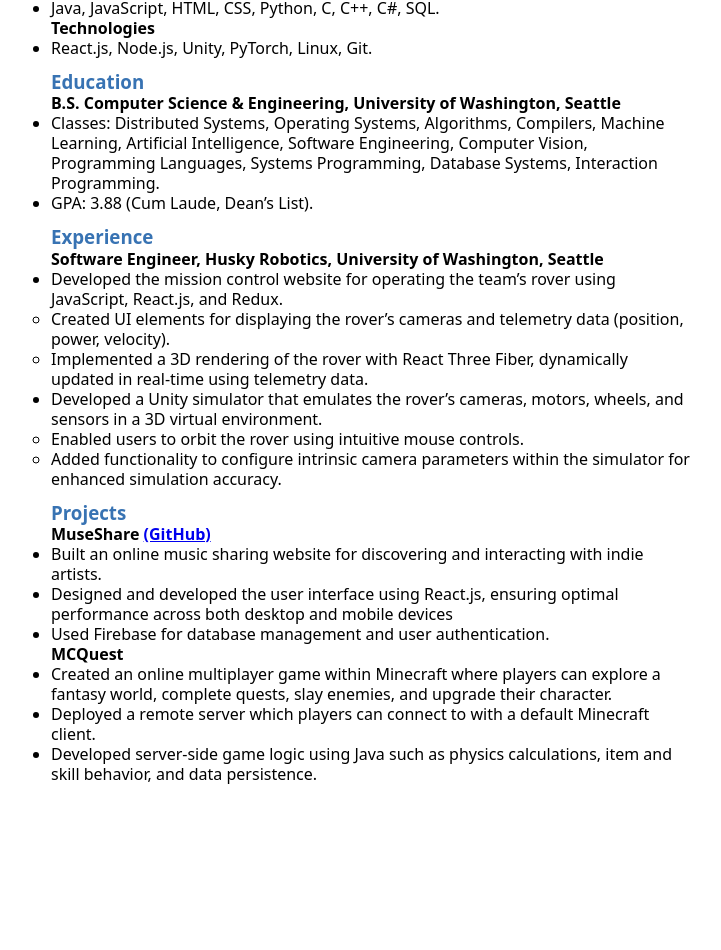
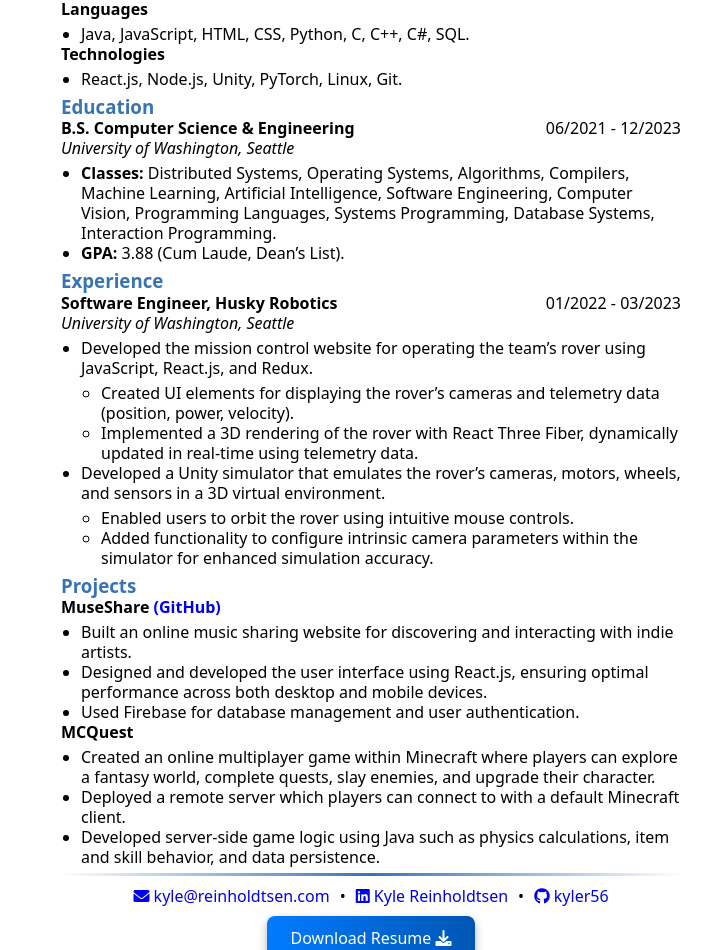
Before and after one commit to KyleR56/kyler56.github.io, a React (Vite) app: page / in a window 1280 px wide. Shown: the part 233-1183 px from the top of the page, without its empty margins (269-990 px from the left). Before the commit the page ends 1029 px from the top, so only its background shows below. Built offline with nearby package versions, Linux system fonts and the light colour scheme.

Commit message:
Add styling and social media links

```diff
--- a/index.html
+++ b/index.html
@@ -4,6 +4,7 @@
     <meta charset="UTF-8" />
     <link rel="icon" type="image/svg+xml" href="/favicon.png" />
     <meta name="viewport" content="width=device-width, initial-scale=1.0" />
+    <link rel="stylesheet" href="https://cdnjs.cloudflare.com/ajax/libs/font-awesome/6.0.0/css/all.min.css">
     <title>Kyle Reinholdtsen</title>
   </head>
   <body>
--- a/src/App.css
+++ b/src/App.css
@@ -6,6 +6,8 @@
 .app {
   width: 50%;
   margin: 0 auto;
+  padding: 10px;
+  box-sizing: border-box;
 }
 
 @media (max-width: 992px) {
@@ -24,12 +26,99 @@
   display: flex;
   flex-direction: column;
   align-items: center;
+  background-color: white;
+}
+
+h2 {
+  color: #6e6e6e;
+}
+
+article {
+  margin: 10px 0;
+}
+
+hr {
+  height: 3px;
+  border: none;
+  background: linear-gradient(to right, white, #3873B3, white);
 }
 
 section {
-  margin-bottom: 12px;
+  margin: 6px 0;
 }
 
 h3 {
   color: #3873B3;
 }
+
+.section-heading {
+  display: flex;
+  justify-content: space-between;
+}
+
+@media (max-width: 768px) {
+  .section-heading {
+    flex-direction: column;
+  }
+}
+
+ul {
+  list-style-position: outside;
+  margin-top: 5px;
+  padding-left: 20px;
+}
+
+a {
+  text-decoration: none;
+}
+
+a:visited {
+  color: blue;
+}
+
+footer {
+  display: flex;
+  flex-direction: column;
+  align-items: center;
+}
+
+.socials {
+  display: flex;
+  width: 100%;
+  justify-content: center;
+  margin-bottom: 10px;
+}
+
+@media (max-width: 768px) {
+  .socials {
+    flex-direction: column;
+    align-items: center;
+  }
+}
+
+.socials a {
+  margin: 0 10px;
+}
+
+@media (max-width: 768px) {
+  .separator {
+    display: none;
+  }
+}
+
+.download-button {
+  display: inline-block;
+  padding: 12px 24px;
+  border-radius: 8px;
+  background: linear-gradient(to right, #007bff, #0056b3);
+  color: white;
+  text-decoration: none;
+  transition: all 0.3s ease;
+  box-shadow: 0px 4px 10px rgba(0, 0, 0, 0.3);
+}
+
+.download-button:hover {
+  background: linear-gradient(to right, #0056b3, #003f7f);
+  transform: scale(1.05);
+  box-shadow: 0px 6px 12px rgba(0, 0, 0, 0.3);
+}
--- a/src/App.jsx
+++ b/src/App.jsx
@@ -2,20 +2,20 @@
 
 function App() {
   return (
-    <div className="app">
+    <div className='app'>
       <header>
         <h1>Kyle Reinholdtsen</h1>
         <h2>Software Engineer</h2>
       </header>
-      <hr></hr>
       <article>
-        <section className="section">
+        <hr></hr>
+        <section>
           <h3>About</h3>
           <p>
             Proficient full-stack developer with 2 years of experience in web programming, object-oriented design, distributed systems, and machine learning. Thrives in collaborative environments and works effectively in teams to deliver high-quality software.
           </p>
         </section>
-        <section class="section">
+        <section>
           <h3>Skills</h3>
           <h4>Languages</h4>
           <ul>
@@ -26,17 +26,25 @@
             <li>React.js, Node.js, Unity, PyTorch, Linux, Git.</li>
           </ul>
         </section>
-        <section class="section">
+        <section>
           <h3>Education</h3>
-          <h4>B.S. Computer Science & Engineering, University of Washington, Seattle</h4>
+          <div className='section-heading'>
+            <h4>B.S. Computer Science & Engineering</h4>
+            <span>06/2021 - 12/2023</span>
+          </div>
+          <p><i>University of Washington, Seattle</i></p>
           <ul>
-            <li>Classes: Distributed Systems, Operating Systems, Algorithms, Compilers, Machine Learning, Artificial Intelligence, Software Engineering, Computer Vision, Programming Languages, Systems Programming, Database Systems, Interaction Programming.</li>
-            <li>GPA: 3.88 (Cum Laude, Dean’s List).</li>
+            <li><b>Classes: </b>Distributed Systems, Operating Systems, Algorithms, Compilers, Machine Learning, Artificial Intelligence, Software Engineering, Computer Vision, Programming Languages, Systems Programming, Database Systems, Interaction Programming.</li>
+            <li><b>GPA: </b>3.88 (Cum Laude, Dean’s List).</li>
           </ul>
         </section>
-        <section class="section">
+        <section>
           <h3>Experience</h3>
-          <h4>Software Engineer, Husky Robotics, University of Washington, Seattle</h4>
+          <div className='section-heading'>
+            <h4>Software Engineer, Husky Robotics</h4>
+            <span>01/2022 - 03/2023</span>
+          </div>
+          <p><i>University of Washington, Seattle</i></p>
           <ul>
             <li>
               Developed the mission control website for operating the team’s rover using JavaScript, React.js, and Redux.
@@ -54,13 +62,13 @@
             </li>
           </ul>
         </section>
-        <section class="section">
+        <section>
           <h3>Projects</h3>
-          <h4>MuseShare <a href="https://github.com/KyleR56/MuseShare">(GitHub)</a></h4>
+          <h4>MuseShare <a href='https://github.com/KyleR56/MuseShare'>(GitHub)</a></h4>
           <ul>
             <li>Built an online music sharing website for discovering and interacting with indie artists.</li>
             <li>Designed and developed the user interface using React.js, ensuring optimal performance across both
-            desktop and mobile devices</li>
+            desktop and mobile devices.</li>
             <li>Used Firebase for database management and user authentication.</li>
           </ul>
           <h4>MCQuest</h4>
@@ -70,7 +78,26 @@
             <li>Developed server-side game logic using Java such as physics calculations, item and skill behavior, and data persistence.</li>
           </ul>
         </section>
+        <hr></hr>
       </article>
+      <footer>
+        <div className='socials'>
+          <a href='mailto:kyle@reinholdtsen.com'>
+            <i className='fas fa-envelope'></i> kyle@reinholdtsen.com
+          </a>
+          <span className='separator'>•</span>
+          <a href='https://www.linkedin.com/in/kyle-reinholdtsen-306849223/'>
+            <i className='fab fa-linkedin'></i> Kyle Reinholdtsen
+          </a>
+          <span className='separator'>•</span>
+          <a href='https://github.com/kyler56'>
+            <i className='fab fa-github'></i> kyler56
+          </a>
+        </div>
+        <a href='assets/resume.pdf' download='Kyle_Reinholdtsen_Resume.pdf' className='download-button'>
+          Download Resume <i className='fas fa-download'></i>
+        </a>
+      </footer>
     </div>
   )
 }
```
Also changed, not shown: 1 other file (tests, documents, lock files or other folders).
